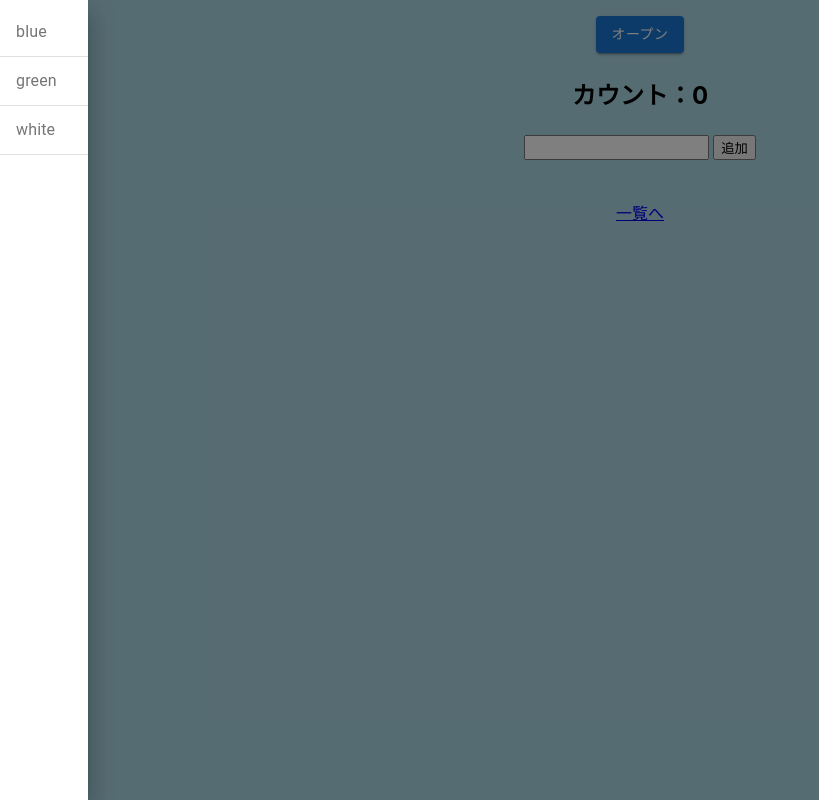
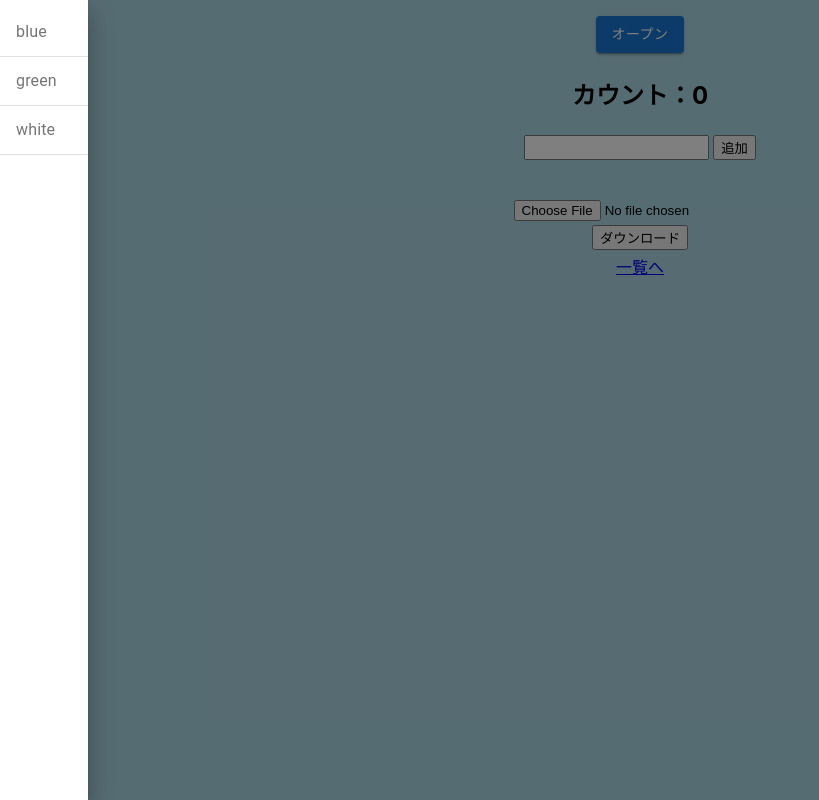
Before and after one commit to ryuu2411/react-study, a React (Create React App) app: page /page4 in a window 1280 px wide. Shown: the whole page, without its empty margins (0-819 px from the left). Built offline with nearby package versions, Linux system fonts and the light colour scheme.

Commit message:
[Add] ファイルダウンロード処理

```diff
--- a/src/App.tsx
+++ b/src/App.tsx
@@ -1,4 +1,3 @@
-import React from 'react';
 import { BrowserRouter } from 'react-router-dom';
 import { RouterConfig } from './RouterConfig';
 
--- a/src/RouterConfig.tsx
+++ b/src/RouterConfig.tsx
@@ -1,10 +1,10 @@
 import React from "react";
-import { BrowserRouter, Routes, Route } from "react-router-dom";
+import { Routes, Route } from "react-router-dom";
 import { SampleHome } from "./components/SampleHome";
 import { SamplePage4 } from "./components/SamplePage4";
 import { NotFound } from "./components/NotFound";
 
-export const RouterConfig: React.VFC = () => {
+export const RouterConfig = () => {
     return (
         <>
             <Routes>
--- a/src/components/SampleHome.tsx
+++ b/src/components/SampleHome.tsx
@@ -12,7 +12,6 @@ export const SampleHome: React.VFC = () => {
             <h1>Sample Home</h1>
             <nav>
                 <ul>
-                    <li><Link to="page1">Sample Page1</Link></li>
                     <li><Link to="page2">Sample Page2</Link></li>
                     <li><Link to="page2?query1=value1&query2=value2">Sample Page2 With Query1</Link></li>
                     <li><Link to={`page2?${params}`}>Sample Page2 With Query2</Link></li>
--- a/src/components/SamplePage4.tsx
+++ b/src/components/SamplePage4.tsx
@@ -7,6 +7,13 @@ import { ItemList } from "./ui/item";
 type Props = {
     Message: string
 };
+
+type FileData = {
+    file: any;
+    fileName: any;
+    type: any;
+    base64: any;
+}
 
 // const LIST = [
 //     { label: '1', value: 1 },
@@ -24,6 +31,7 @@ export const SamplePage4: React.VFC<Props> = (props) => {
     const [text, setText] = useState("");
     const [array, setArray] = useState<string[]>([]);
     const [drawerState, setDrawerState] = useState(true);
+    const [fileData, setFileData] = useState<FileData>();
     /* callback */
     const handleChange = useCallback((e: { target: { value: string; }; }) => {
         if (e.target.value.length > 5) {
@@ -56,6 +64,37 @@ export const SamplePage4: React.VFC<Props> = (props) => {
         document.body.style.backgroundColor = str;
         setDrawerState(close);
     };
+
+    const getFileData = (e: any) => {
+        const file = e.target.files[0];
+        let fileData: FileData;
+
+        const reader = new FileReader();
+        reader.readAsDataURL(file);
+        reader.onload = function(event) {
+            fileData = {
+                file: file,
+                fileName: file.name,
+                type: file.type,
+                base64: event.target?.result,
+            }
+            setFileData(fileData);
+        };
+    }
+
+    const onFileDownload = () => {
+        let bin = fileData?.base64.replace(/^.*,/, '');
+        let buffer = new Uint8Array(bin.length);
+        for(let i = 0; i < bin.length; i++){
+            buffer[i] = bin.charCodeAt(i);
+        }
+        const blob = new Blob([buffer.buffer], { type: fileData?.type});
+        const link = document.createElement('a');
+        link.download = fileData?.fileName;
+        link.href = URL.createObjectURL(blob);
+        link.click();
+        URL.revokeObjectURL(link.href);
+    }
     /* life-cycle */
     useEffect(() => {
         document.body.style.backgroundColor = "lightblue"
@@ -85,6 +124,8 @@ export const SamplePage4: React.VFC<Props> = (props) => {
                 <button onClick={handleAdd}>追加</button>
             </div>
             <ItemList array={array} onDelete={(i) => deleteText(i)} />
+            <input type="file" onChange={getFileData} />
+            <button onClick={onFileDownload}>ダウンロード</button>
             <Link to="/">一覧へ</Link>
         </div>
     )
--- a/src/index.tsx
+++ b/src/index.tsx
@@ -1,7 +1,6 @@
 import React from 'react'
 import ReactDOM from 'react-dom'
 import './index.css'
-import { RouterConfig } from "./RouterConfig";
 import App from './App'
 
 ReactDOM.render(
```
